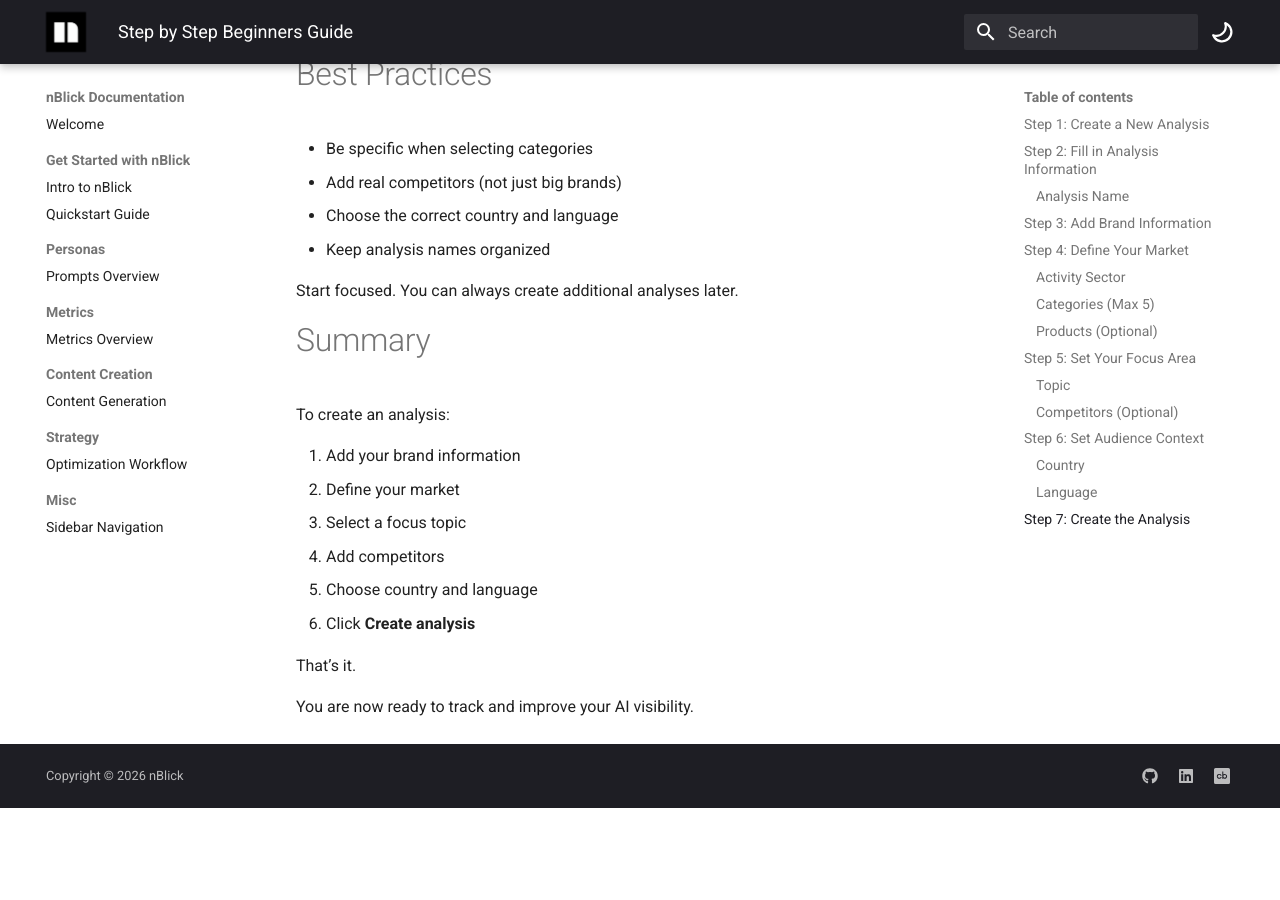
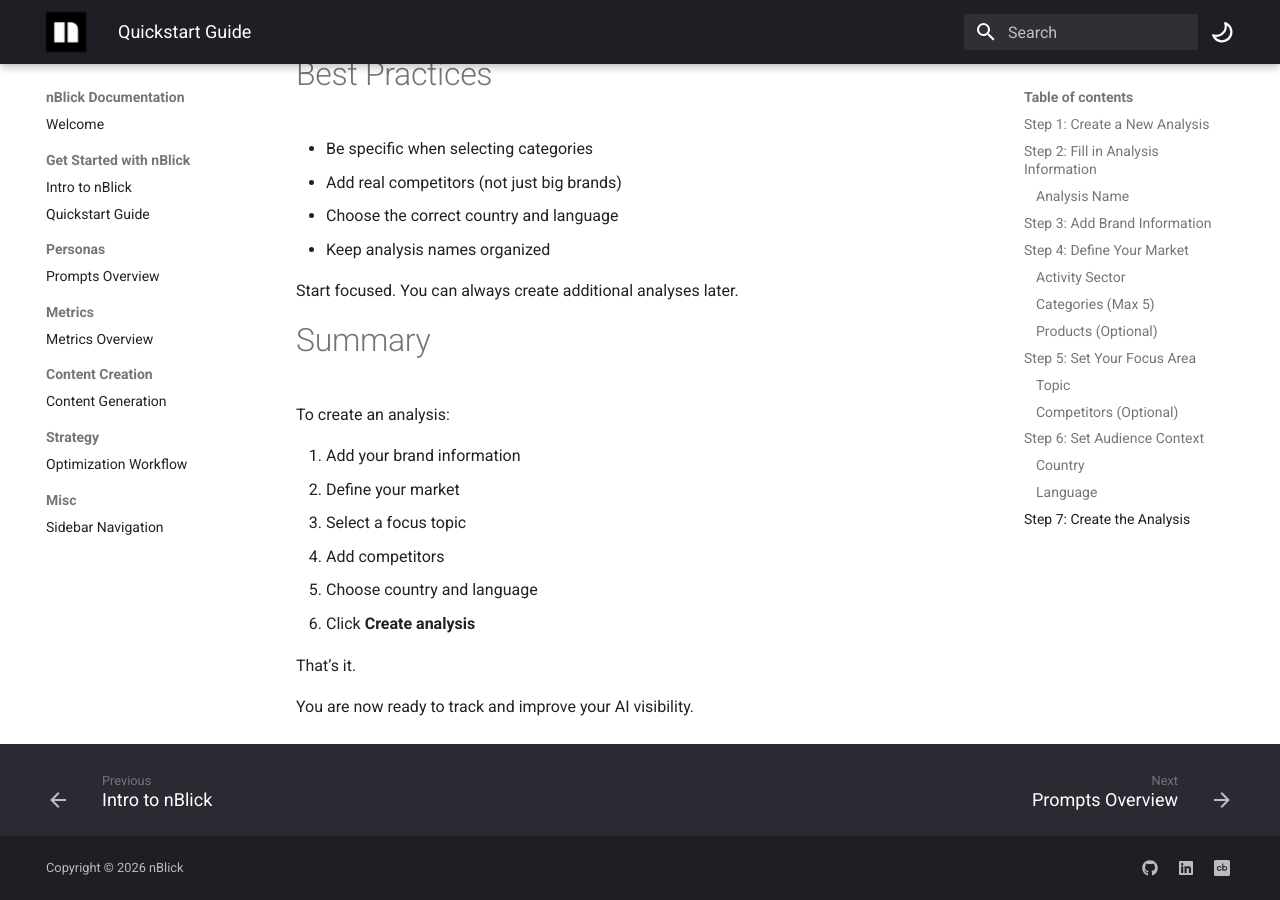
Before and after one commit to nblick/nblick.github.io, an MkDocs documentation site: the page built from docs/get started with nBlick/quickstart-guide.md, in a window 1280 px wide and 900 px high, scrolled down 4094 px. Built offline with MkDocs 1.6.1 and Material for MkDocs 9.7.7, drawn with Linux system fonts in a browser that asks for light colours; before the commit the page ends 4902 px from its top, so only the background shows below that; some of the changed lines change nothing that is shown.

Commit message:
fix: correct path for prompts-overview in mkdocs.yml

```diff
--- a/mkdocs.yml
+++ b/mkdocs.yml
@@ -66,16 +66,16 @@ extra_css:
 nav:
   - Welcome: index.md
   - Get Started with nBlick:
-      - Intro to nBlick: get started with nBlick/intro to nBlick.md
-      - Quickstart Guide: get started with nBlick/quickstart guide.md
+      - Intro to nBlick: get started with nBlick/intro-to-nBlick.md
+      - Quickstart Guide: get started with nBlick/quickstart-guide.md
   - Personas:
-      - Prompts Overview: personas/personas-overview.md
+      - Prompts Overview: personas/prompt-generation.md
   - Metrics:
       - Metrics Overview: metrics/metrics-overview.md
   - Content Creation:
       - Content Generation: content creation/content-generation.md
   - Strategy:
-      - Optimization Workflow: strategy/optimization wokflow.md
+      - Optimization Workflow: strategy/optimization-wokflow.md
 
   - Misc:
-      - Sidebar Navigation: Misc/side bar navigation.md
+      - Sidebar Navigation: Misc/side-bar-navigation.md
```
